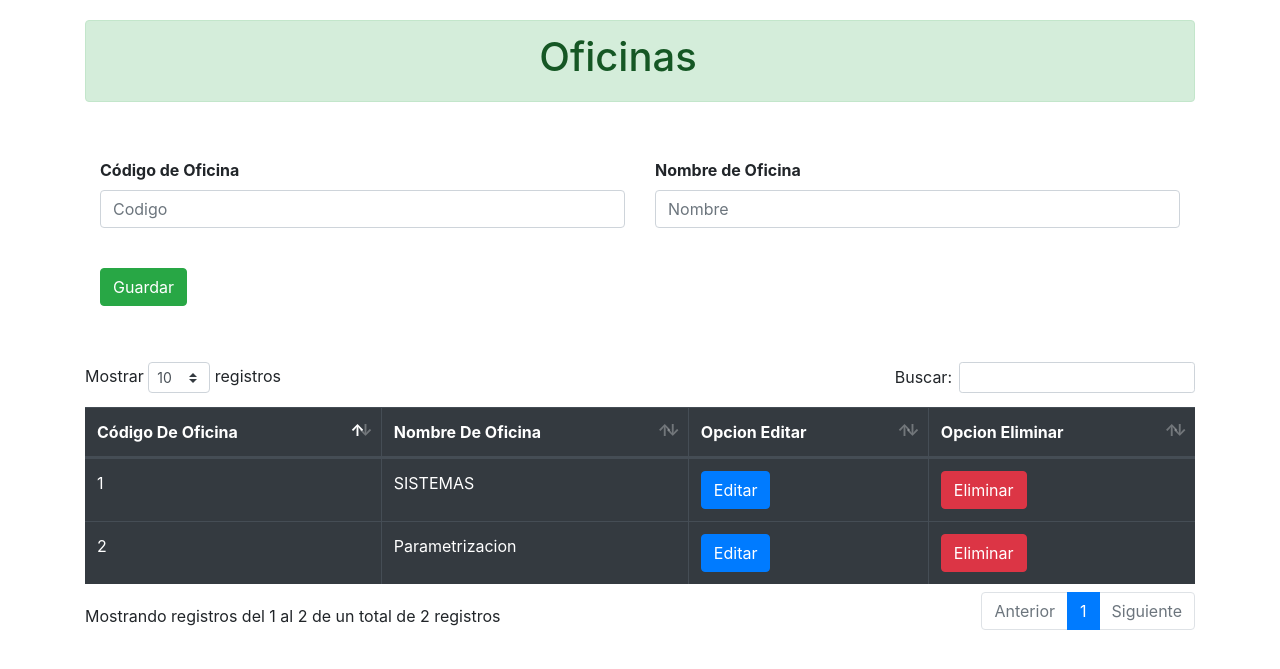
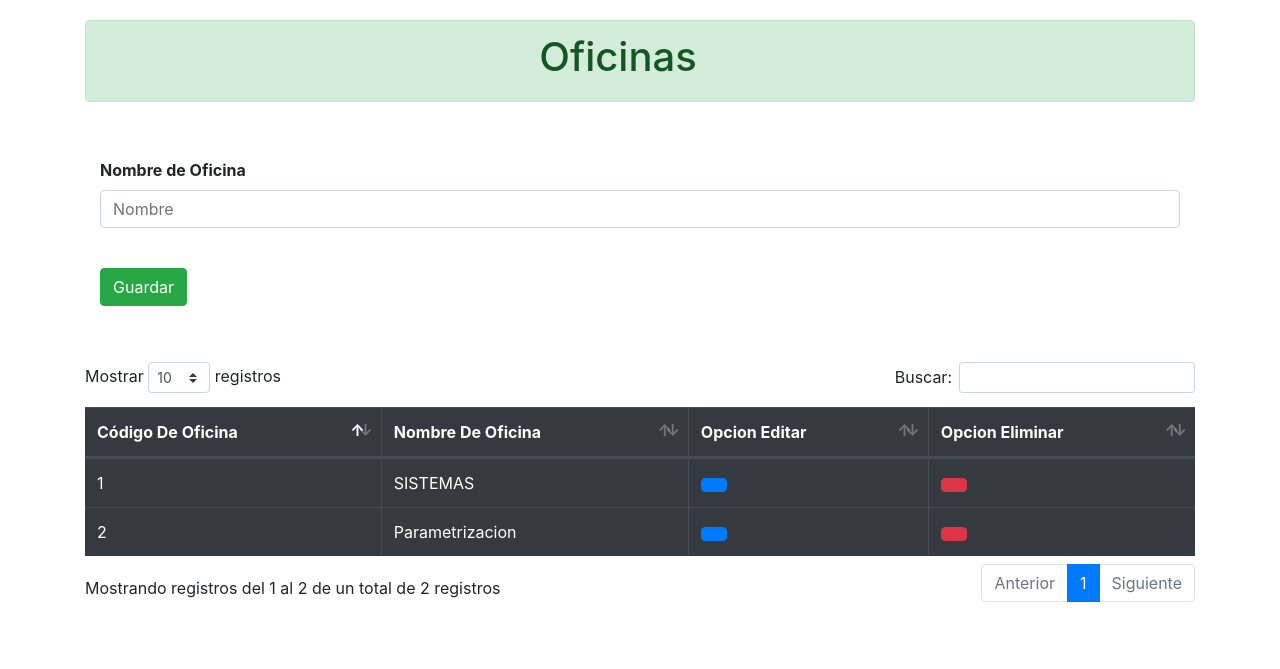
Before and after one commit to ImanolFlorez72/SIPYD, a PHP site: page /oficina.php in a window 1280 px wide. Shown: the part 111-780 px from the top of the page. Run offline with PHP 8.4, Linux system fonts and the light colour scheme; data comes from the database, SQL or seed files in the repository.

Commit message:
Actualizacion oficina modal

```diff
--- a/Oficina/edit_delete.php
+++ b/Oficina/edit_delete.php
@@ -4,16 +4,13 @@
     <div class="modal-content">
       <div class="modal-header">
         <h5 class="modal-title" id="exampleModalLabel">Editar Oficina</h5>
-        <button type="button" class="btn-close" data-bs-dismiss="modal" aria-label="Close"></button>
+        <button type="button" class="btn-close" data-bs-dismiss="modal" aria-label="Close"><i class="fas fa-times"></i></button>
       </div>
       <div class="modal-body">
         <form action=" " method="POST">
           <div class="container">
             <div class="form-group">
-              <div class="row">
-                <input type="number" id="idO" class="form-control" hidden placeholder="Codigo">
-              </div>
-              <br>
+              <input type="number" id="idO" class="form-control" hidden placeholder="Codigo">
               <div class="row">
                 <strong><label>Nombre</label></strong>
                 <input type="text" id="nombreO" class="form-control" placeholder="Nombre">
--- a/Oficina/funcionesO.js
+++ b/Oficina/funcionesO.js
@@ -1,7 +1,5 @@
 function agregarO(nombre,codigo){
-    let cadena = "nombre=" + nombre +
-                 "&codigo=" + codigo;
-
+    let cadena = "nombre=" + nombre + "&codigo=" + codigo;
 
     $.ajax({
         type: 'POST',
@@ -9,41 +7,32 @@ function agregarO(nombre,codigo){
         data: cadena,
         success: function() {
 
-                alertify.success("Agregado con exito");
-                $('#tablaOficina').load('tablaOficina.php');
-
+            alertify.success("Agregado con exito");
+            $('#tablaOficina').load('tablaOficina.php');
 
         }
     });
 }
 
-function agregaform(datos){
+function agregaFormOfi(datos){
     let d = datos.split('||');
-
     $('#idO').val(d[0]);
     $('#nombreO').val(d[1]);
-
-
 }
 
 function actualizaO() {
     nombre = $('#nombreO').val();
     codigo=$('#idO').val();
 
-
-
-    let cadena = "nombre=" + nombre
-                    + "&codigo=" + codigo;
+    let cadena = "nombre=" + nombre + "&codigo=" + codigo;
 
     $.ajax({
         type: "POST",
         url: "actualizaO.php",
         data: cadena,
         success: function (r) {
-
-                $('#tablaOficina').load('tablaOficina.php');
-                alertify.success("Actualizado con exito");
-
+            $('#tablaOficina').load('tablaOficina.php');
+            alertify.success("Actualizado con exito");
         }
     });
 }
@@ -61,11 +50,8 @@ function eliminarO(id) {
         url: "eliminarO.php",
         data: cadena,
         success: function() {
-
             $('#tablaOficina').load('tablaOficina.php');
-
-
-
-
+            alertify.success("Proceso con exito");
         }
     })
+}
--- a/Oficina/oficina.php
+++ b/Oficina/oficina.php
@@ -3,13 +3,15 @@
 include("../Componentes/header.php");
 include("../Componentes/menuA.php");
 include("../Modelo/Oficina.php");
-$oficina=new Oficina();
+$oficina = new Oficina();
 ?>
 
 
 <div class="container">
-  <div class="alert alert-dismissible alert-success" style="margin-top:20px";>
- <center><strong><h1>Oficinas</h1></strong> </center>
+  <div class="alert alert-dismissible alert-success" style="margin-top:20px;">
+    <center><strong>
+        <h1>Oficinas</h1>
+      </strong> </center>
   </div>
 
 
@@ -18,13 +20,10 @@ $oficina=new Oficina();
     <div class="container">
       <div class="form-group">
         <div class="row">
-  <div class="col">
-    <strong><label>Código de Oficina</label></strong>
-    <input type="number" class="form-control"  id="codigooficina"  placeholder="Codigo" required="">
-  </div>
+          <input type="number" class="form-control" hidden id="codigooficina" placeholder="Codigo" required="">
           <div class="col">
             <strong><label>Nombre de Oficina</label></strong>
-    <input type="text" class="form-control"  id="nombreoficina"  placeholder="Nombre " required="">
+            <input type="text" class="form-control" id="nombreoficina" placeholder="Nombre " required="">
           </div>
         </div>
         <br>
@@ -63,9 +62,9 @@ include_once('edit_delete.php');
   $(document).ready(function() {
     $('#guardarO').click(function() {
       nombre = $('#nombreoficina').val();
-            codigo=$('#codigooficina').val();
+      codigo = $('#codigooficina').val();
 
-            agregarO(nombre,codigo);
+      agregarO(nombre, codigo);
     });
 
 
--- a/Oficina/tablaOficina.php
+++ b/Oficina/tablaOficina.php
@@ -23,15 +23,14 @@ require_once("../Controlador/conexion.php");
                     $ver[1];
                     ?>
 
-
                     <tr>
                         <td><?php echo $ver[0]; ?></td>
                         <td><?php echo $ver[1]; ?></td>
                         <td>
-                            <button class="btn btn-primary" id="Editar" data-bs-toggle="modal" data-bs-target="#modalEditarO" onclick="agregaform('<?php echo $datos ?>')">Editar</button>
+                            <button class="btn btn-primary" id="Editar" data-bs-toggle="modal" data-bs-target="#modalEditarO" onclick="agregaFormOfi('<?php echo $datos ?>')"><i class="far fa-edit"></i></button>
                         </td>
                         <td>
-                            <button class="btn btn-danger" onclick="preguntarO('<?php echo $ver[0] ?>')"> Eliminar </button>
+                            <button class="btn btn-danger" onclick="preguntarO('<?php echo $ver[0] ?>')"><i class="far fa-trash-alt"></i></button>
                         </td>
                     </tr>
                 <?php }?>
```
Lines whose indentation alone changed are shown as unchanged.
